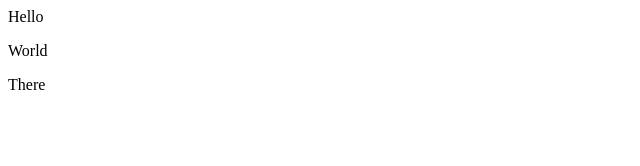
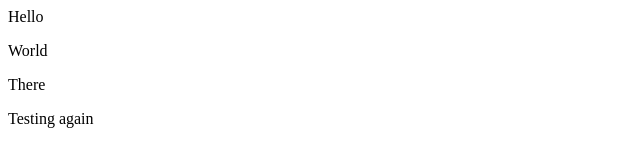
Before and after one commit to lalluramanan/demo-repo, a plain HTML site: page index.html in a window 1280 px wide. Shown: the whole page, without its empty margins (0-640 px from the left). Drawn offline with Linux system fonts and the light colour scheme.

Commit message:
updating quick-test

```diff
--- a/index.html
+++ b/index.html
@@ -8,5 +8,6 @@
 <div>Hello</div>
 <p>World</p>
 <p>There</p>
+<p>Testing again</p>
 </body>
 </html>
```
